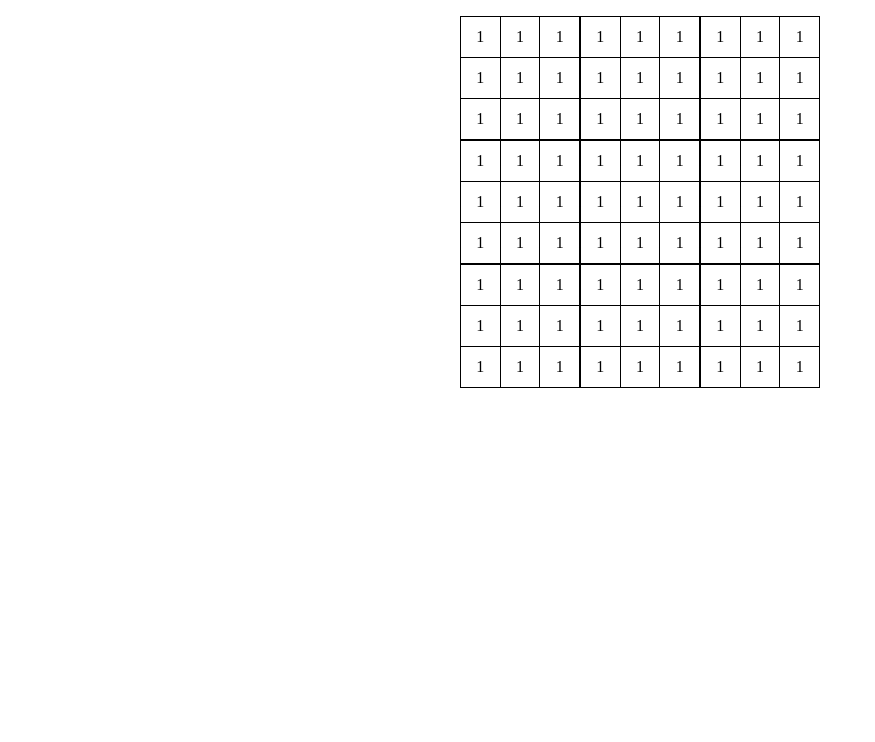
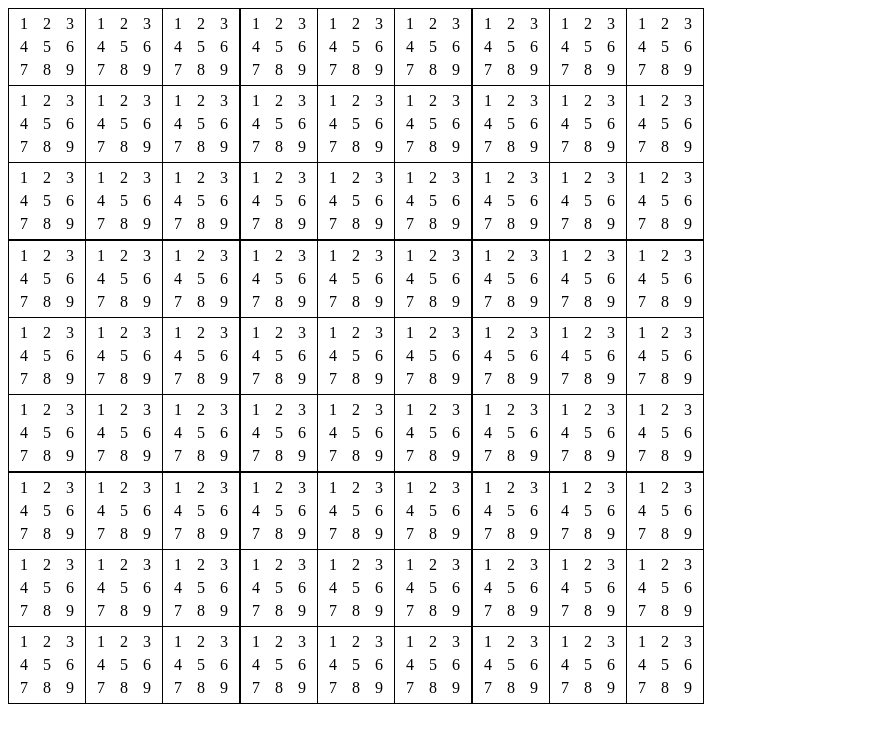
Before and after one commit to capelski/sudoku-generator, a React app: page / in a window 1280 px wide. Shown: the top 742 px of the page, without its empty margins (0-875 px from the left). Built offline with nearby package versions, Linux system fonts and the light colour scheme.

Commit message:
feat: display sudoku with all box candidates

```diff
--- a/src/components/grid.tsx
+++ b/src/components/grid.tsx
@@ -10,7 +10,11 @@ export const Grid: React.FC<GridProps> = (props) => {
             {[...Array(props.size)].map((_x, rowIndex) => (
                 <div className="sudoku-row">
                     {[...Array(props.size)].map((_y, cellIndex) => (
-                        <div className="sudoku-cell">1</div>
+                        <div className="sudoku-cell">
+                            {[...Array(props.size)].map((_z, candidateIndex) => (
+                                <div className="sudoku-candidate">{candidateIndex + 1}</div>
+                            ))}
+                        </div>
                     ))}
                 </div>
             ))}
--- a/src/style/main.scss
+++ b/src/style/main.scss
@@ -1,21 +1,23 @@
-$cellSize: 40px;
-
 .sudoku-grid {
-    margin-top: 16px;
-    margin-bottom: 16px;
-
     .sudoku-row {
         display: flex;
-        margin: auto;
 
         .sudoku-cell {
-            width: $cellSize;
-            height: $cellSize;
             border-left: 1px solid black;
             border-top: 1px solid black;
-            display: flex;
-            justify-content: center;
-            align-items: center;
+            display: grid;
+            padding: 5px;
+            grid-column-gap: 3px;
+            grid-row-gap: 3px;
+
+            .sudoku-candidate {
+                text-align: center;
+                width: 20px;
+                height: 20px;
+                display: flex;
+                justify-content: center;
+                align-items: center;
+            }
 
             &:last-child {
                 border-right: 1px solid black;
@@ -35,9 +37,9 @@ $cellSize: 40px;
 
     &.size-4 {
         .sudoku-row {
-            width: $cellSize * 4;
+            .sudoku-cell {
+                grid-template-columns: repeat(2, 1fr);
 
-            .sudoku-cell {
                 &:nth-child(2n + 3) {
                     border-left: 2px solid black;
 
@@ -61,9 +63,9 @@ $cellSize: 40px;
 
     &.size-9 {
         .sudoku-row {
-            width: $cellSize * 9;
+            .sudoku-cell {
+                grid-template-columns: repeat(3, 1fr);
 
-            .sudoku-cell {
                 &:nth-child(3n + 4) {
                     border-left: 2px solid black;
 
```
